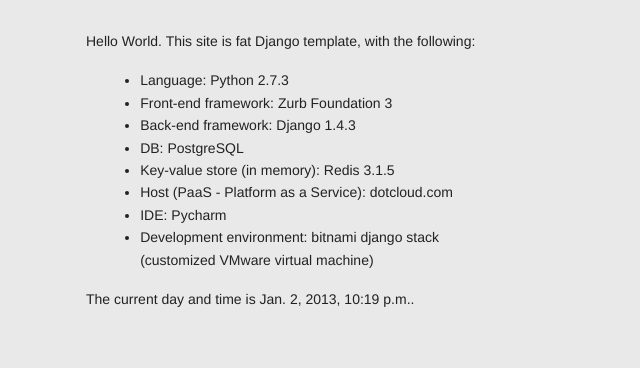
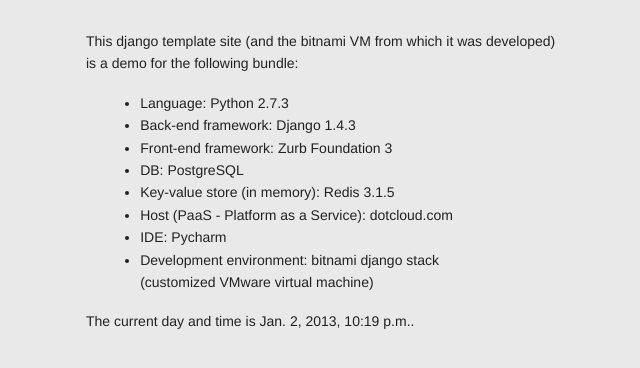
Before and after one commit to FilterJoe/megatemplate, a Django app: page /stack/ in a window 1280 px wide. Shown: the part 45-413 px from the top of the page, without its empty margins (319-959 px from the left). Run offline with Django 3.2, Linux system fonts and the light colour scheme; parts of the project's set-up code (start-up, migrations or seed data) failed here and were passed over; some libraries are stand-ins or nearby versions.

Commit message:
minor tweaks to README new project setup procedure and to stack.html

```diff
--- a/templates/stack.html
+++ b/templates/stack.html
@@ -7,13 +7,13 @@
 {% block content %}
     <div class="row">
         <div class="six columns centered">
-            <p>Hello World. This site is fat Django template, with the following:</p>
+            <p>This django template site (and the bitnami VM from which it was developed) is a demo for the following bundle:</p>
 
             <div class="ten columns centered">
                 <ul>
                     <li>Language: Python 2.7.3</li>
+                    <li>Back-end framework: Django 1.4.3</li>
                     <li>Front-end framework: Zurb Foundation 3</li>
-                    <li>Back-end framework: Django 1.4.3</li>
                     <li>DB: PostgreSQL</li>
                     <li>Key-value store (in memory): Redis 3.1.5</li>
                     <li>Host (PaaS - Platform as a Service): dotcloud.com</li>
```
Also changed, not shown: 1 other file.
